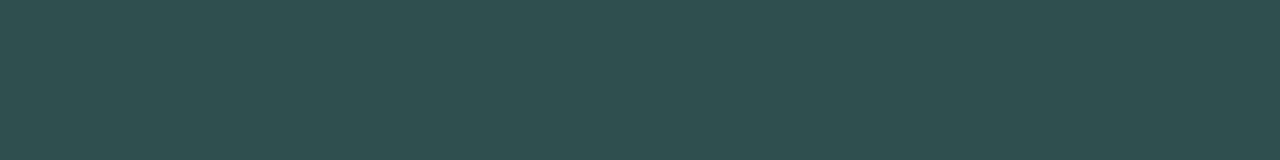
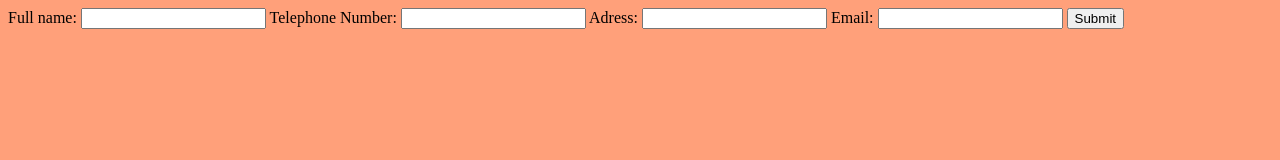
Before and after one commit to Isacchr/Uppgift220920, a plain HTML site: page public/index.html in a window 1280 px wide. Drawn offline with Linux system fonts and the light colour scheme.

Commit message:
inputs added and information stored in a array

```diff
--- a/public/app.js
+++ b/public/app.js
@@ -1 +1,23 @@
-console.log('hi from js');
+
+var customerInfo = [];
+
+var orderCustomerInfo = {
+    Name: '',
+    PhoneNumber: '',
+    Adress: '',
+    Email: ''
+};
+
+function submitInfo() {
+
+    var customerName = document.getElementById('customerName').value;
+    var customerTelephoneNr = document.getElementById('customerTelephoneNr').value;
+    var customerAdress = document.getElementById('customerAdress').value;
+    var customerEmail = document.getElementById('customerEmail').value;
+
+    var orderCustomerInfo = {Name: customerName, PhoneNumber: customerTelephoneNr, Adress: customerAdress, Email: customerEmail};
+    customerInfo.push(orderCustomerInfo);
+
+    console.log(customerInfo);
+
+}
--- a/public/index.html
+++ b/public/index.html
@@ -9,8 +9,21 @@
     <title>Document</title>
 </head>
 <body>
+    <div>
 
+        <label for="kundNamn">Full name:</label>
+        <input type="text" id="customerName">
 
+        <label for="kundTelefonNr">Telephone Number:</label>
+        <input type="number" id="customerTelephoneNr">
 
+        <label for="kundAdress">Adress:</label>
+        <input type="text" id="customerAdress">
+
+        <label for="kundEmail">Email:</label>
+        <input type="email" id="customerEmail">
+        <button onclick="submitInfo()">Submit</button>
+
+    </div>
 </body>
 </html>
--- a/public/main.css
+++ b/public/main.css
@@ -1,3 +1,3 @@
 body {
-    background-color: darkslategray;
+    background-color: lightsalmon;
 }
```
